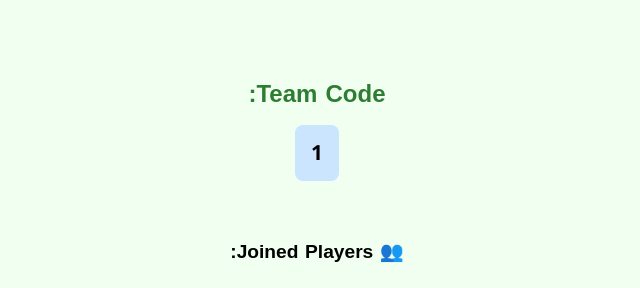
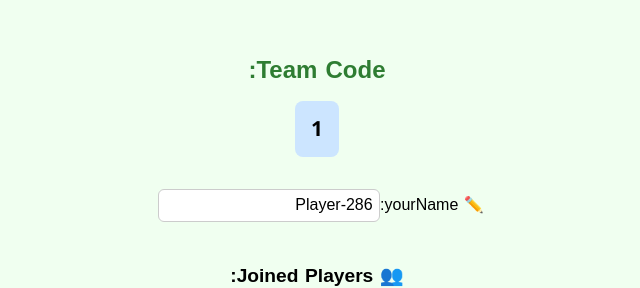
Before and after one commit to IHIaadj/whoami-sira, a React (Create React App) app: page /lobby/1 in a window 1280 px wide. Shown: the part 209-497 px from the top of the page, without its empty margins (323-963 px from the left). Built offline with nearby package versions, Linux system fonts and the light colour scheme; no server answers; the database is empty.

Commit message:
add names'

```diff
--- a/src/pages/LobbyPage.js
+++ b/src/pages/LobbyPage.js
@@ -1,6 +1,6 @@
 import React, { useEffect, useState, useRef } from "react";
 import { useParams, useNavigate } from "react-router-dom";
-import { db, get, ref, push, onValue, set } from "../firebase";
+import { db, get, ref, push, onValue, set, update } from "../firebase";
 import { useTranslation } from "react-i18next";
 
 export default function LobbyPage() {
@@ -9,7 +9,7 @@ export default function LobbyPage() {
   const { t, i18n } = useTranslation();
 
   const [players, setPlayers] = useState([]);
-  const [name] = useState(() => {
+  const [name, setName] = useState(() => {
     const stored = localStorage.getItem("playerName");
     if (stored) return stored;
     const generated = "Player-" + Math.floor(Math.random() * 1000);
@@ -18,18 +18,19 @@ export default function LobbyPage() {
   });
   const [isHost, setIsHost] = useState(false);
   const hasJoinedRef = useRef(false);
+  const playerKeyRef = useRef(null);
 
   useEffect(() => {
     document.documentElement.lang = i18n.language;
     document.documentElement.dir = i18n.language === "ar" ? "rtl" : "ltr";
   }, [i18n.language]);
 
-  // Register player and set host
   useEffect(() => {
     if (!hasJoinedRef.current) {
       const playersRef = ref(db, `teams/${code}/players`);
       const newPlayerRef = push(playersRef);
       set(newPlayerRef, name);
+      playerKeyRef.current = newPlayerRef.key;
 
       const metaRef = ref(db, `teams/${code}/meta`);
       get(metaRef).then((snap) => {
@@ -46,7 +47,6 @@ export default function LobbyPage() {
     }
   }, [code, name]);
 
-  // Listen to players
   useEffect(() => {
     const playersRef = ref(db, `teams/${code}/players`);
     onValue(playersRef, (snapshot) => {
@@ -56,7 +56,6 @@ export default function LobbyPage() {
     });
   }, [code]);
 
-  // Listen for game start
   useEffect(() => {
     const gameStartedRef = ref(db, `teams/${code}/gameStarted`);
     onValue(gameStartedRef, (snapshot) => {
@@ -66,16 +65,41 @@ export default function LobbyPage() {
     });
   }, [code, navigate]);
 
-  // Start the game
   const handleStartGame = () => {
     const gameStartedRef = ref(db, `teams/${code}/gameStarted`);
     set(gameStartedRef, true);
+  };
+
+  const handleChangeName = (e) => {
+    const newName = e.target.value;
+    setName(newName);
+    localStorage.setItem("playerName", newName);
+    if (playerKeyRef.current) {
+      const playerRef = ref(db, `teams/${code}/players/${playerKeyRef.current}`);
+      set(playerRef, newName);
+    }
   };
 
   return (
     <div style={styles.wrapper}>
       <h2 style={styles.heading}>{t("teamCode")}:</h2>
       <div style={styles.codeBox}>{code}</div>
+
+      <label style={{ marginBottom: "1rem" }}>
+        ✏️ {t("yourName")}:
+        <input
+          type="text"
+          value={name}
+          onChange={handleChangeName}
+          style={{
+            marginLeft: "0.5rem",
+            padding: "0.4rem",
+            borderRadius: "6px",
+            border: "1px solid #ccc",
+            fontSize: "1rem"
+          }}
+        />
+      </label>
 
       <p style={styles.subheading}>👥 {t("players")}:</p>
       <ul style={styles.playerList}>
```
